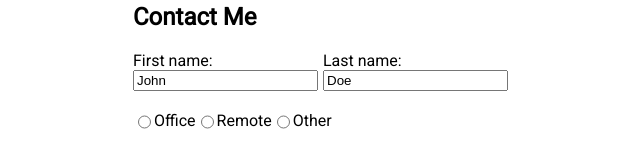
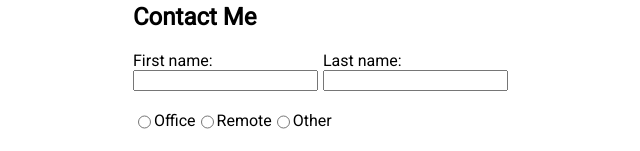
Before and after one commit to JoakimReigstad/Portfolio, a website built with Parcel: page index.html in a window 1280 px wide. Shown: the part 801-952 px from the top of the page, 317-957 px from the left. Built offline with nearby package versions, Linux system fonts and the light colour scheme; files whose address does not match are found by name.

Commit message:
Update index.html

```diff
--- a/index.html
+++ b/index.html
@@ -67,11 +67,11 @@
         <div class="input-section">
           <div class="input-group">
             <label for="first-name">First name:</label>
-            <input type="text" id="first-name" name="first-name" value="John"></input>
+            <input type="text" id="first-name" name="first-name" value=""></input>
           </div>
           <div class="input-group">
           <label for="last-name">Last name:</label>
-          <input type="text" id="last-name" name="last-name" value="Doe"></input>
+          <input type="text" id="last-name" name="last-name" value=""></input>
           </div>
         </div>
        <div class="input-section">
```
